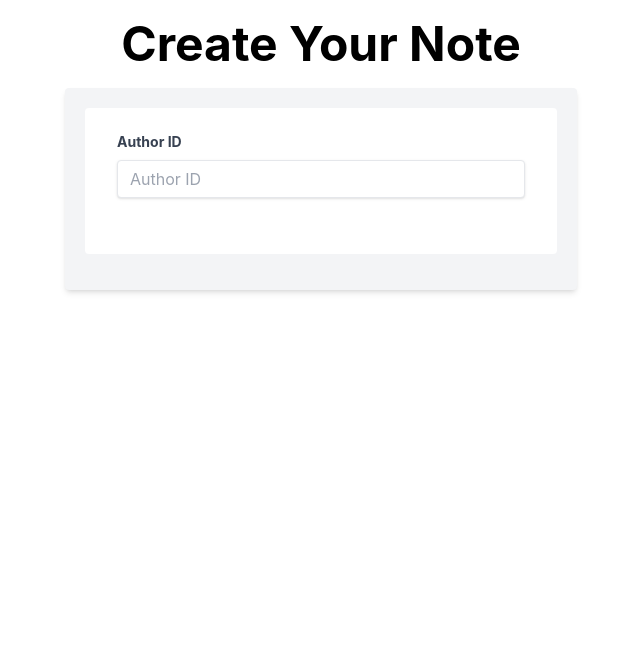
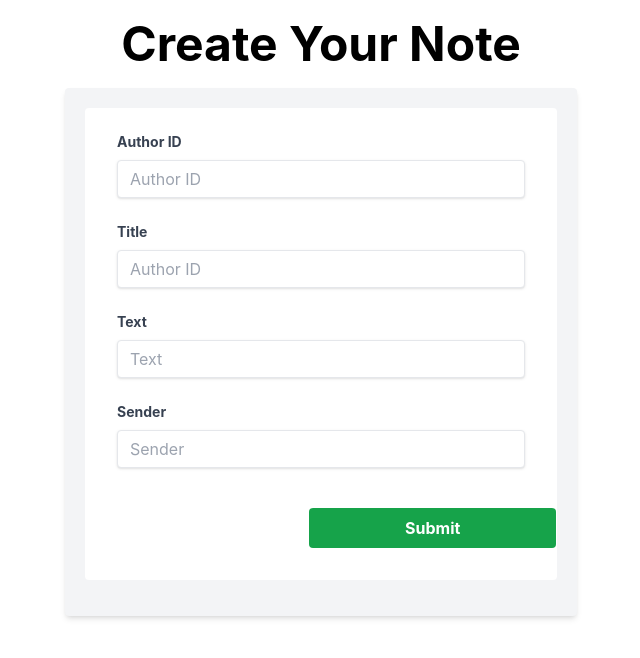
Before and after one commit to Navodhya-2011/StudentAdminFront, a React (Create React App) app: page /insert in a window 1280 px wide. Shown: the top 658 px of the page, without its empty margins (319-959 px from the left). Built offline with nearby package versions, Linux system fonts and the light colour scheme.

Commit message:
Insert index.jsx changes

```diff
--- a/src/Pages/Insert/index.jsx
+++ b/src/Pages/Insert/index.jsx
@@ -3,10 +3,6 @@ import axios from "axios";
 
 function InsertNote(){
     const [isOpen, setIsOpen] = useState(false);
-
-    const toggle = () => {
-        setIsOpen(!isOpen);
-    };
 
     const [authId, setAuthId] = useState("");
     const [title, setTitle] = useState("");
@@ -70,6 +66,57 @@ function InsertNote(){
                                 }
                             />
                         </div>
+                        <div class="mb-6">
+                            <label
+                                class="block text-gray-700 text-sm font-bold mb-2"
+                                for="username">
+                                Title
+                            </label>
+                            <input
+                                class="shadow appearance-none border rounded w-full py-2 px-3 text-gray-700 leading-tight focus:outline-1 focus:outline-green-300 focus:shadow-outline"
+                                id="username"
+                                type="text"
+                                placeholder="Author ID"
+                                onChange={(e) =>
+                                    setTitle(e.target.value)
+                                }
+                            />
+                        </div>
+                        <div class="mb-6">
+                            <label
+                                class="block text-gray-700 text-sm font-bold mb-2"
+                                for="username">
+                                Text
+                            </label>
+                            <input
+                                class="shadow appearance-none border rounded w-full py-2 px-3 text-gray-700 leading-tight focus:outline-1 focus:outline-green-300 focus:shadow-outline"
+                                id="username"
+                                type="text"
+                                placeholder="Text"
+                                onChange={(e) =>
+                                    setText(e.target.value)
+                                }
+                            />
+                        </div>
+                        <div class="mb-6">
+                            <label
+                                class="block text-gray-700 text-sm font-bold mb-2"
+                                for="username">
+                                Sender
+                            </label>
+                            <input
+                                class="shadow appearance-none border rounded w-full py-2 px-3 text-gray-700 leading-tight focus:outline-1 focus:outline-green-300 focus:shadow-outline"
+                                id="username"
+                                type="text"
+                                placeholder="Sender"
+                                onChange={(e) =>
+                                    setSender(e.target.value)
+                                }
+                            />
+                        </div>
+                        <button class="bg-green-600 mx-48 mt-4 hover:bg-green-700 text-white font-bold py-2 px-24 rounded">
+                            Submit
+                        </button>
                     </form>
                 </div>
             </div>
```
